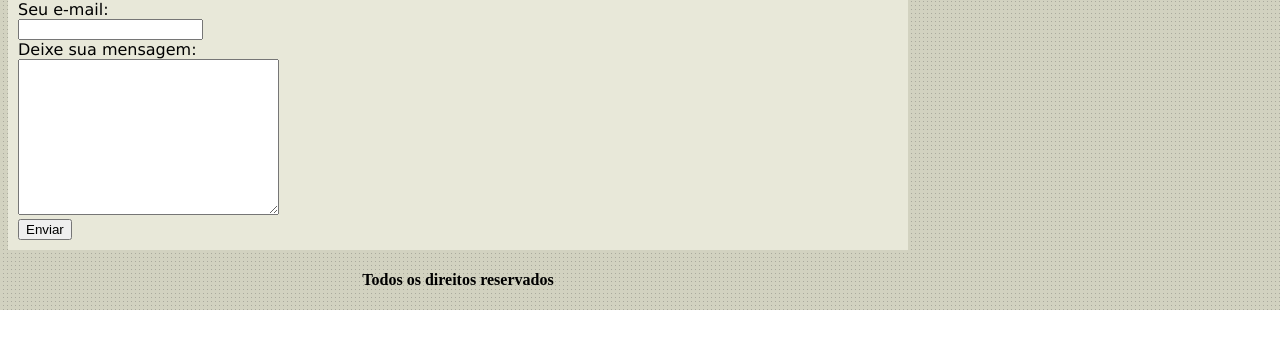
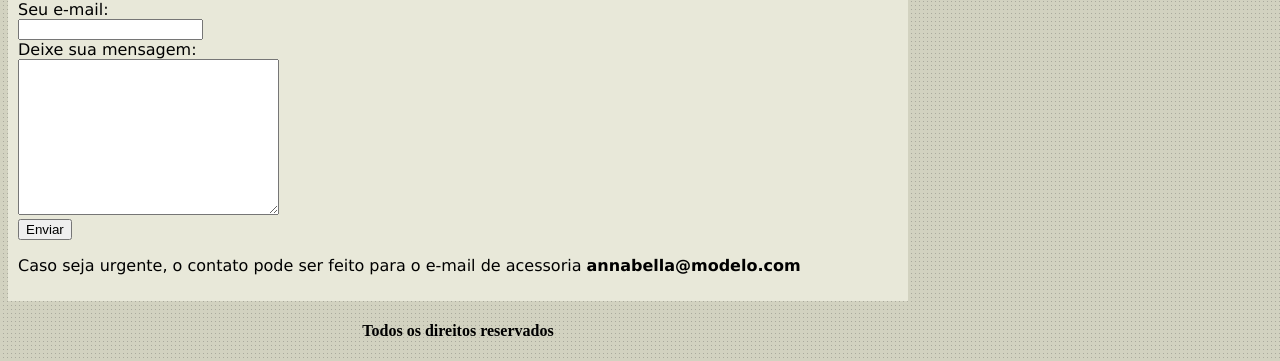
Before and after one commit to Leleoh/Front-End, a plain HTML site: page projetos/Projeto#2/contato.html in a window 1280 px wide. Shown: the part 542-903 px from the top of the page. Before the commit the page ends 852 px from the top, so only its background shows below. Drawn offline with Linux system fonts and the light colour scheme.

Commit message:
Resultado do projeto 2
Site da modelo fictícia finalizado

```diff
--- a/projetos/Projeto#2/contato.html
+++ b/projetos/Projeto#2/contato.html
@@ -21,10 +21,12 @@
         <h1>Contato</h1>
         Seu e-mail: <br>
         <input type="text"> <br>
+    <form>
         Deixe sua mensagem: <br>
         <textarea name="mensagem" id="" cols="30" rows="10"></textarea> <br>
-        <input type="button" value="Enviar">
-
+        <input type="submit" value="Enviar"> <br>
+    </form>
+        <p>Caso seja urgente, o contato pode ser feito para o e-mail de acessoria <strong>annabella@modelo.com</strong></p>
     </div>
     <div id="rodape">
         <h4 class="centralizar">Todos os direitos reservados</h4>
```
Also changed, not shown: 1 other file.
